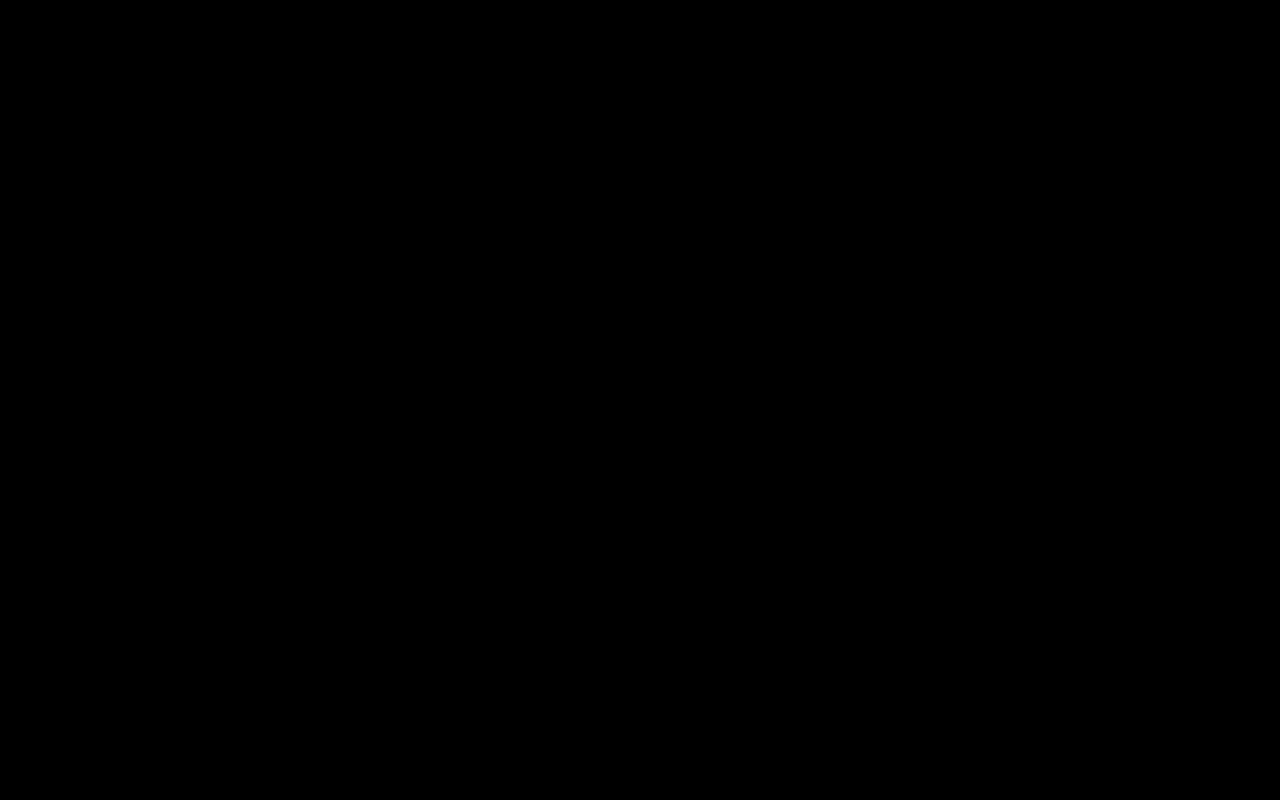
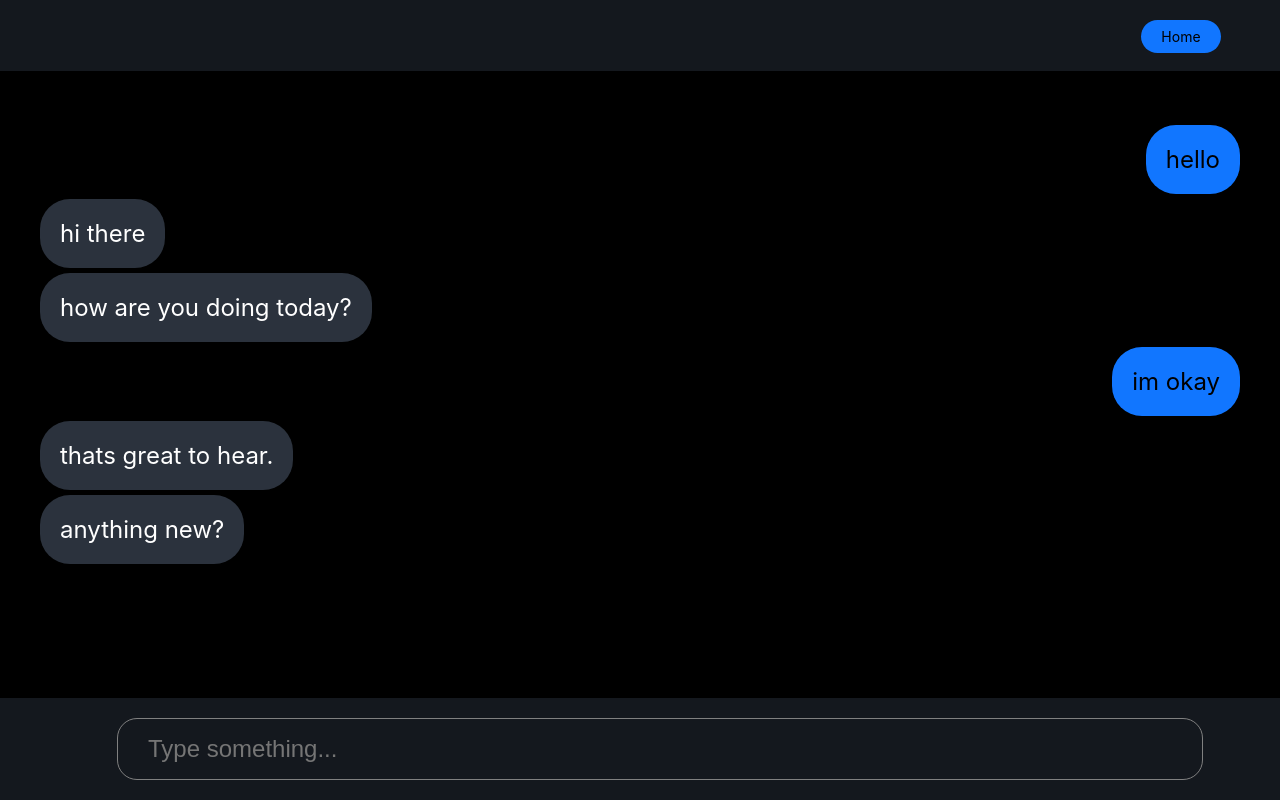
Before and after one commit to melhemfares/uofthacks-2023, a React (Create React App) app in the folder frontend/my-app/: page /chat in a window 1280 px wide. Built offline with nearby package versions, Linux system fonts and the light colour scheme.

Commit message:
chat page

```diff
--- a/frontend/my-app/src/Chat.js
+++ b/frontend/my-app/src/Chat.js
@@ -1,7 +1,41 @@
 import React from 'react'
+import './styles/chat.css';
 
 export default function Chat() {
   return (
-    <div>Chat</div>
+    <div className='Chat'>
+      <div className="nav">
+        <img src="" alt="" />
+        <a href="/">Home</a>
+      </div>
+
+      <div className='chats'>
+        {/* render chats dynamically but follow the provided class naming convention */}
+
+        <div className='chat-bubble me'>
+          hello
+        </div>
+        <div className='chat-bubble ai'>
+          hi there
+        </div>
+        <div className='chat-bubble ai'>
+          how are you doing today?
+        </div>
+        <div className='chat-bubble me'>
+          im okay
+        </div>
+        <div className='chat-bubble ai'>
+          thats great to hear.
+        </div>
+        <div className='chat-bubble ai'>
+          anything new?
+        </div>
+
+        <div className='input-wrapper'>
+          <input type="text" placeholder='Type something...'/>
+        </div>
+      </div>
+
+    </div>
   )
 }
--- a/frontend/my-app/src/signup.jsx
+++ b/frontend/my-app/src/signup.jsx
@@ -71,7 +71,7 @@ export default class Signup extends Component {
                 onChange={e => this.setState({ pass: e.target.value })}
               />
               <br />
-              <button type='submit' id='login_btn'>Log In</button>
+              <button type='submit' id='login_btn'>Sign up</button>
               <br /><br />
               <a href="/login">Already Have An Account? Log In!</a>
             </form>
--- /dev/null
+++ b/frontend/my-app/src/styles/chat.css
@@ -0,0 +1,52 @@
+.nav {
+    position: fixed;
+    top: 0;
+}
+
+.input-wrapper {
+    background-color: #14181e;
+    width: 100%;
+    display: block;
+    padding: 20px;
+    bottom: 0;
+    position: fixed;
+}
+
+.input-wrapper input {
+    width: 80%;
+    display: block;
+    margin: auto;
+    border: 1px solid grey;
+    background-color: #14181e;
+    color: white;
+    font-size: 24px;
+    padding: 16px 30px;
+    outline: none;
+}
+
+.chats {
+    position: relative;
+    padding: 120px 0;
+}
+
+.chat-bubble {
+    padding: 20px;
+    font-size: 24px;
+    border-radius: 30px;
+    max-width: 300px;
+    margin: 0 40px;
+    text-align: left;
+    margin-top: 5px;
+    width: max-content;
+}
+
+.ai {
+    color: white;
+    background-color: #2b323d;
+}
+
+.me {
+    background-color: #1176FF;
+    margin-left: auto;
+    margin-right: 40px;
+}
```
Also changed, not shown: frontend/my-app/src/styles/home.css (line endings or trailing spaces).
